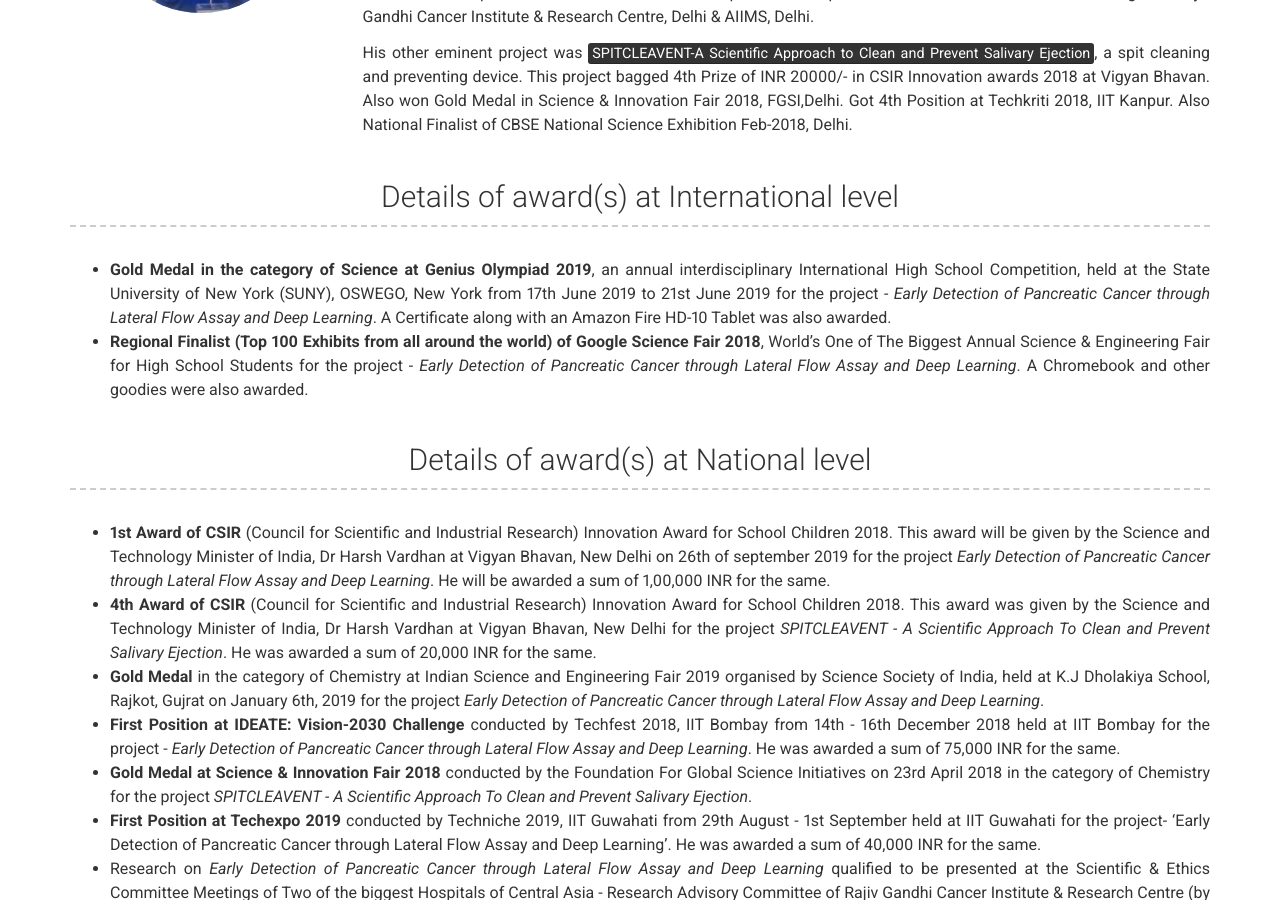
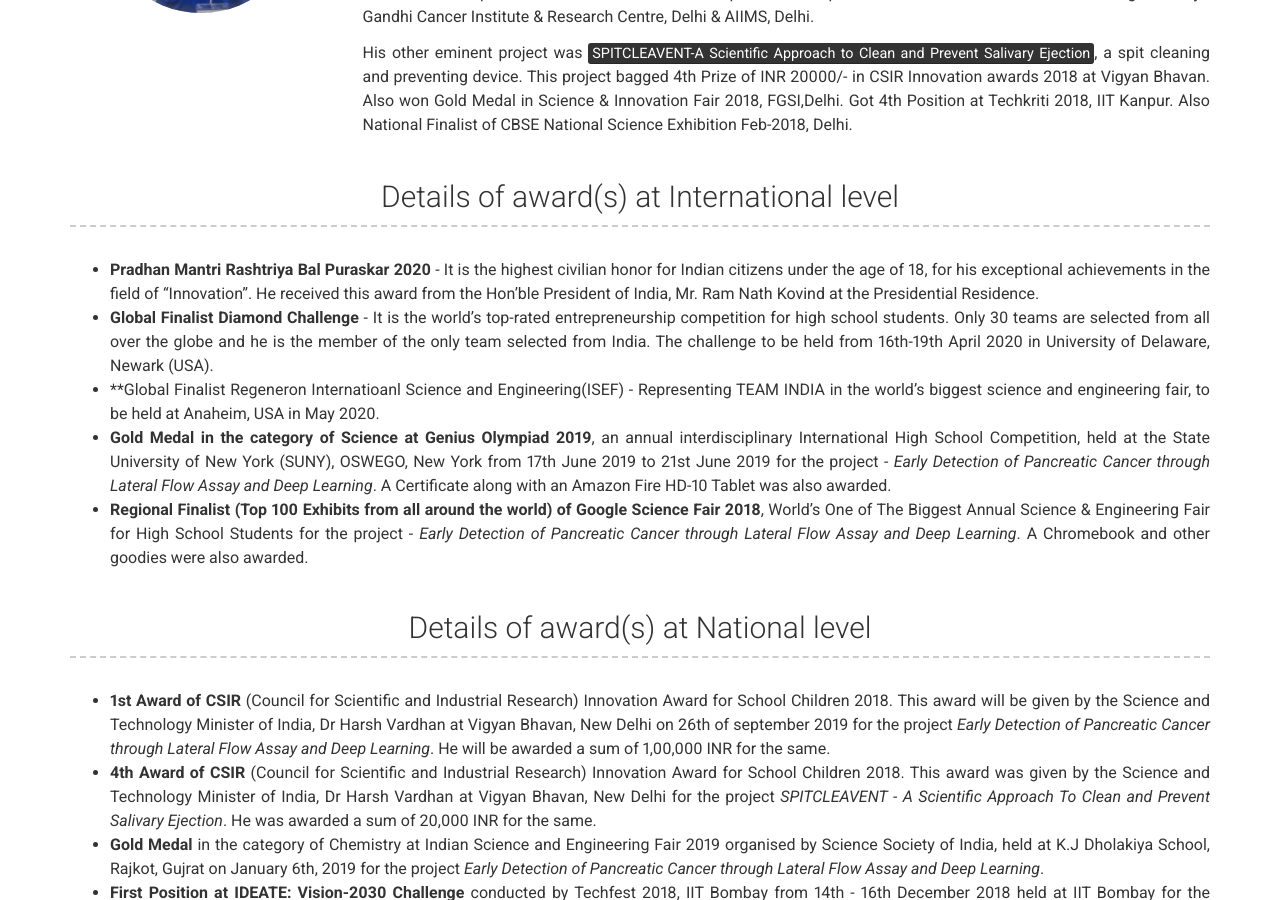
Before and after one commit to shadow0404/shadow0404.github.io, a Jekyll site: the page built from index.md, in a window 1280 px wide and 900 px high, scrolled down 489 px. Built offline with Jekyll 4.4.1, drawn with Linux system fonts in a browser that asks for light colours.

Commit message:
Update projects.yml

```diff
--- a/_data/projects.yml
+++ b/_data/projects.yml
@@ -1,5 +1,8 @@
 # Project template
 - layout: top-middle
   description: | # this will include new lines to allow paragraphs
+    -  **Pradhan Mantri Rashtriya Bal Puraskar 2020** - It is the highest civilian honor for Indian citizens under the age of 18, for his exceptional achievements in the field of “Innovation”. He received this award from the Hon'ble President of India, Mr. Ram Nath Kovind at the Presidential Residence.
+    -  **Global Finalist Diamond Challenge** - It is the world’s top-rated entrepreneurship competition for high school students. Only 30 teams are selected from all over the globe and he is the member of the only team selected from India. The challenge to be held from 16th-19th April 2020 in University of Delaware, Newark (USA).
+    -  **Global Finalist Regeneron Internatioanl Science and Engineering(ISEF) - Representing TEAM INDIA in the world's biggest science and engineering fair, to be held at Anaheim, USA in May 2020.
     -  **Gold Medal in the category of Science at Genius Olympiad 2019**, an annual interdisciplinary International High School Competition, held at the State University of New York (SUNY), OSWEGO, New York from 17th June 2019 to 21st June 2019 for the project - *Early Detection of Pancreatic Cancer through Lateral Flow Assay and Deep Learning*. A Certificate along with an Amazon Fire HD-10 Tablet was also awarded.
     -  **Regional Finalist (Top 100 Exhibits from all around the world) of Google Science Fair 2018**, World’s One of The Biggest Annual Science & Engineering Fair for High School Students for the project - *Early Detection of Pancreatic Cancer through Lateral Flow Assay and Deep Learning*. A Chromebook and other goodies were also awarded.
```
